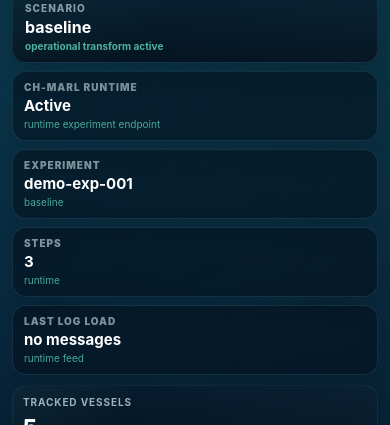
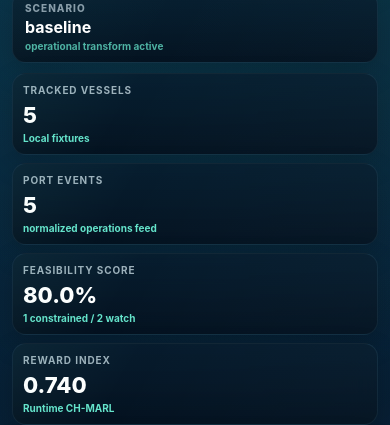
Before and after one commit to alqithami/CHMARL_datav, a React (Vite) app: page / in a window 390 px wide. Shown: the part 689-1114 px from the top of the page. Built offline with nearby package versions, Linux system fonts and the light colour scheme; no server answers.

Commit message:
Hide verbose diagnostics from main dashboard

```diff
--- a/src/aisDiagnostics.css
+++ b/src/aisDiagnostics.css
@@ -1,8 +1,5 @@
 .ais-diagnostics-grid {
-  display: grid;
-  grid-template-columns: repeat(4, minmax(0, 1fr));
-  gap: 8px;
-  margin: -2px 0 10px;
+  display: none;
 }
 
 .ais-diagnostic-card {
@@ -44,15 +41,3 @@
   overflow: hidden;
   text-overflow: ellipsis;
 }
-
-@media (max-width: 1280px) {
-  .ais-diagnostics-grid {
-    grid-template-columns: repeat(2, minmax(0, 1fr));
-  }
-}
-
-@media (max-width: 720px) {
-  .ais-diagnostics-grid {
-    grid-template-columns: 1fr;
-  }
-}
```
